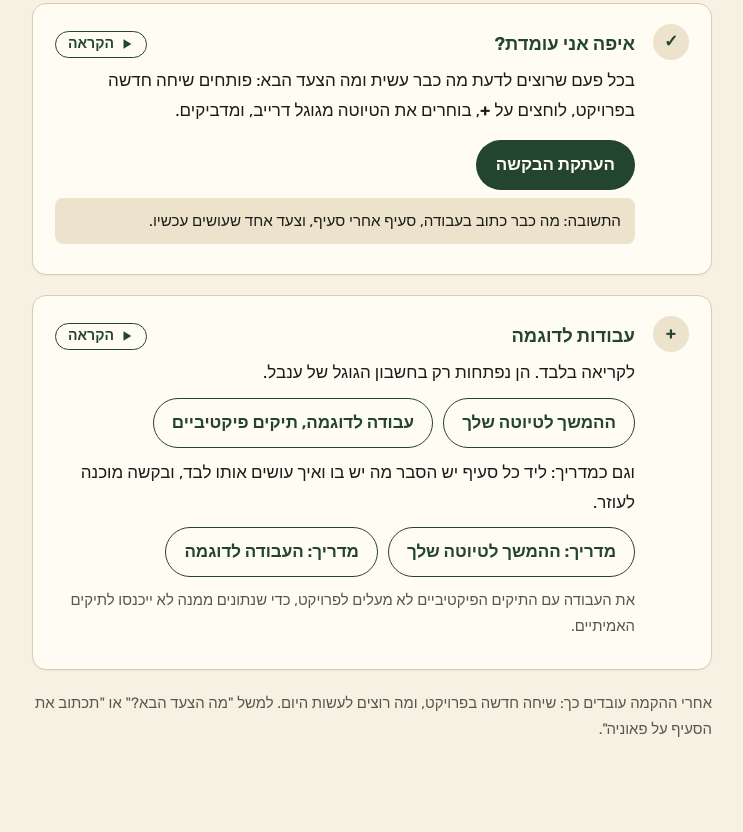
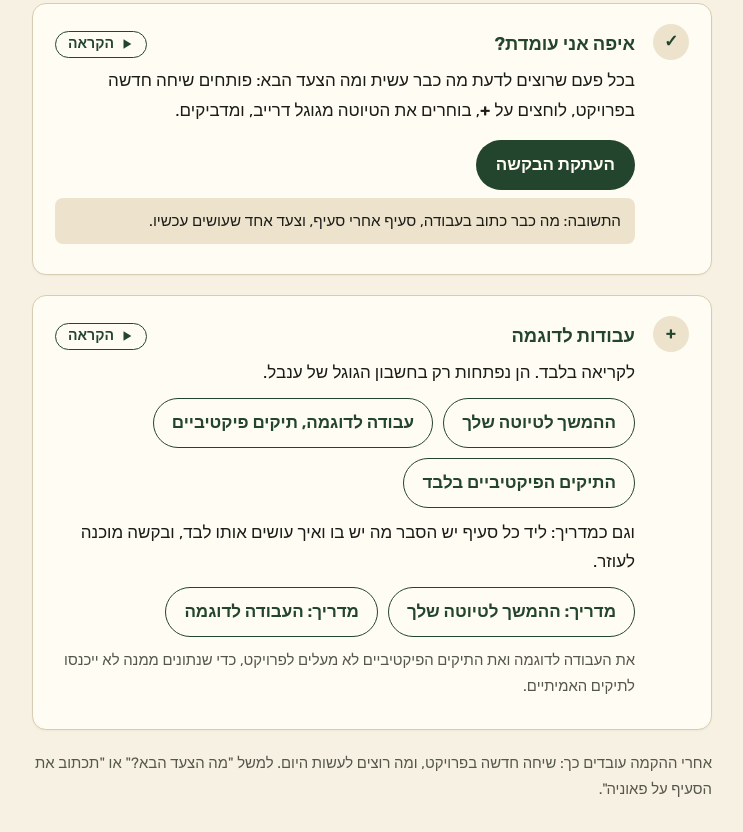
Before and after one commit to Dar-Ofer/thesis-assistant-setup, a plain HTML site: page index.html in a window 1280 px wide. Shown: the part 1343-2175 px from the top of the page, without its empty margins (268-1011 px from the left). Drawn offline with Linux system fonts and the light colour scheme.

Commit message:
Setup page: separate link to the fictional case files
Co-Authored-By: Claude Opus 5.5 <noreply@anthropic.com>

```diff
--- a/index.html
+++ b/index.html
@@ -109,13 +109,14 @@ textarea{width:100%;min-height:120px;margin-top:8px;font:13px/1.4 ui-monospace,m
     <div class="links">
       <a class="btn" href="https://docs.google.com/document/d/1scUUUOJZGahZYLxG1hNILAtomZNpzu23SvYazfGM97U/edit">ההמשך לטיוטה שלך</a>
       <a class="btn" href="https://docs.google.com/document/d/1W9JODoKjmYmBK4Thv-eKRMHog-TdstpFrLDFb6cgIdQ/edit">עבודה לדוגמה, תיקים פיקטיביים</a>
+      <a class="btn" href="https://docs.google.com/document/d/1l5-Af0FV2Z4g0kHdz632_IsMotN2_wzJs0b-mh76InA/edit">התיקים הפיקטיביים בלבד</a>
     </div>
     <p>וגם כמדריך: ליד כל סעיף יש הסבר מה יש בו ואיך עושים אותו לבד, ובקשה מוכנה לעוזר.</p>
     <div class="links">
       <a class="btn" href="draft-guide.html">מדריך: ההמשך לטיוטה שלך</a>
       <a class="btn" href="sample-guide.html">מדריך: העבודה לדוגמה</a>
     </div>
-    <p class="note">את העבודה עם התיקים הפיקטיביים לא מעלים לפרויקט, כדי שנתונים ממנה לא ייכנסו לתיקים האמיתיים.</p>
+    <p class="note">את העבודה לדוגמה ואת התיקים הפיקטיביים לא מעלים לפרויקט, כדי שנתונים ממנה לא ייכנסו לתיקים האמיתיים.</p>
   </div></section>
 
   <p class="note">אחרי ההקמה עובדים כך: שיחה חדשה בפרויקט, ומה רוצים לעשות היום. למשל "מה הצעד הבא?" או "תכתוב את הסעיף על פאוניה".</p>
```
